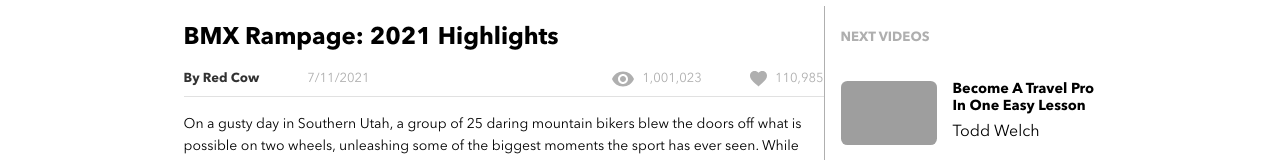
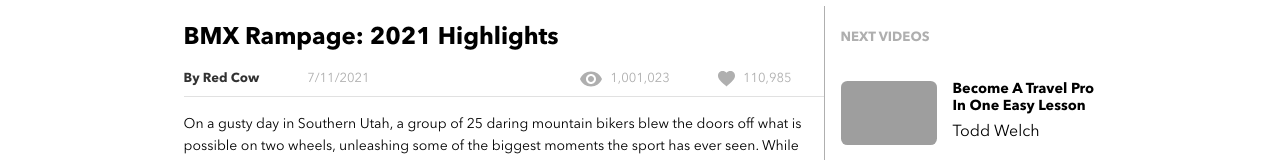
Before and after one commit to PhilipAguiar/philip-aguiar-brainflix, a React (Create React App) app: page / in a window 1280 px wide. Shown: the part 727-887 px from the top of the page. Built offline with nearby package versions, Linux system fonts and the light colour scheme; grey boxes are pictures that could not be loaded.

Commit message:
added margin active video likes (desktop)

```diff
--- a/src/components/VideoDescription/VideoDescription.jsx
+++ b/src/components/VideoDescription/VideoDescription.jsx
@@ -2,7 +2,7 @@ import "./VideoDescription.scss";
 import viewsIcon from "../../assets/Images/views.svg";
 import likeIcon from "../../assets/Images/likes.svg";
 
-function VideoDescription({title, timestamp, channel, views, likes, description}) {
+function VideoDescription({ title, timestamp, channel, views, likes, description }) {
   const date = new Date(parseInt(timestamp));
 
   return (
@@ -18,7 +18,7 @@ function VideoDescription({title, timestamp, channel, views, likes, description}
             <img className="description__icon" src={viewsIcon} alt="eye" />
             <p className="description__stat description__stat--tablet">{views}</p>
           </div>
-          <div className="description__stats-wrapper description__stats-wrapper--bottom">
+          <div className="description__stats-wrapper description__stats-wrapper--bottom description__stats-wrapper--desktop">
             <img className="description__icon" src={likeIcon} alt="heart" />
             <p className="description__stat">{likes}</p>
           </div>
--- a/src/components/VideoDescription/VideoDescription.scss
+++ b/src/components/VideoDescription/VideoDescription.scss
@@ -43,24 +43,30 @@
     &--right {
       padding-right: 2rem;
       @include tablet {
-       padding: 0;
+        padding: 0;
+      }
+
+      @include desktop {
+        margin-right: 2rem;
       }
     }
 
     @include tablet {
       flex-direction: row;
-
     }
   }
   &__channel {
   }
+
   &__stats-wrapper {
     display: flex;
+
     &--bottom {
-      padding-top: 1rem;
+      padding-top: 5rem;
+
       @include tablet {
         padding: 0;
-       }
+      }
     }
   }
 
@@ -79,7 +85,7 @@
       padding-top: 1rem;
 
       @include tablet {
-       padding: 0;
+        padding: 0;
       }
     }
 
@@ -88,13 +94,10 @@
     }
 
     &--tablet {
-      @include tablet{
-        padding-right: 3rem
+      @include tablet {
+        padding-right: 3rem;
       }
     }
-
-
-
   }
   &__text {
     @include component-padding;
```
